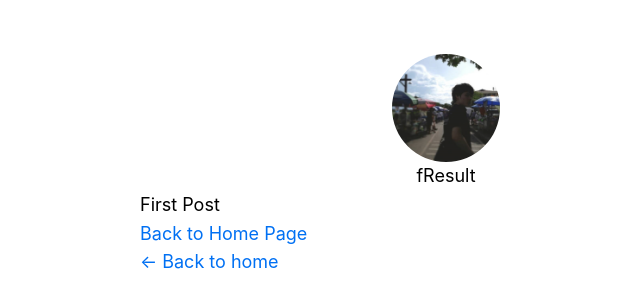
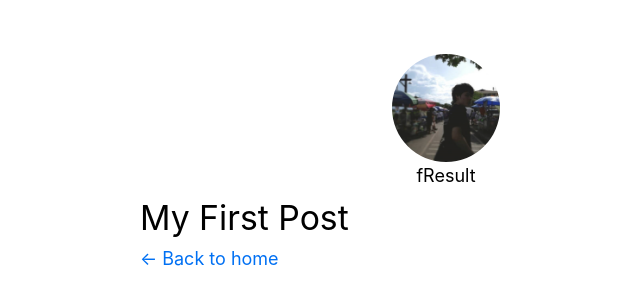
Before and after one commit to fResult/basic-nextjs-blog, a Next.js app: page /posts/first-post in a window 1280 px wide. Shown: the top 308 px of the page, without its empty margins (194-834 px from the left). Built offline with nearby package versions, Linux system fonts and the light colour scheme.

Commit message:
Changed all css file extensions to be scss

```diff
--- a/components/layout.js
+++ b/components/layout.js
@@ -1,6 +1,6 @@
 import React from 'react'
-import styles from './layout.module.css'
-import utilStyles from '../styles/utils.module.css'
+import styles from './layout.module.scss'
+import utilStyles from '../styles/utils.module.scss'
 import Link from 'next/link'
 import Head from 'next/head'
 
--- a/pages/_app.js
+++ b/pages/_app.js
@@ -1,5 +1,5 @@
 import React from 'react'
-import '../styles/global.css'
+import '../styles/global.scss'
 
 const BlogNextJsApp = ({ Component, pageProps }) => {
   return <Component {...pageProps} />
--- a/pages/index.js
+++ b/pages/index.js
@@ -1,7 +1,7 @@
 import Head from 'next/head'
 import React from 'react'
 import Layout, { siteTitle } from '../components/layout'
-import utilStyles from '../styles/utils.module.css'
+import utilStyles from '../styles/utils.module.scss'
 
 export default function Home() {
   return (
--- a/pages/posts/first-post.js
+++ b/pages/posts/first-post.js
@@ -1,4 +1,4 @@
-import Link from 'next/link'
+import React from 'react'
 import Head from 'next/head'
 
 import Layout from '../../components/layout'
@@ -9,12 +9,7 @@ export default function FirstPost() {
       <Head>
         <title>First Post</title>
       </Head>
-      <h1>First Post</h1>
-      <h2>
-        <Link href={'/'}>
-          <a>Back to Home Page</a>
-        </Link>
-      </h2>
+      <h1 className="text-3xl">My First Post</h1>
     </Layout>
   )
 }
```
Also changed, not shown: components/layout.module.scss (renamed from components/layout.module.css), styles/global.scss (renamed from styles/global.css), styles/utils.module.scss (renamed from styles/utils.module.css).
